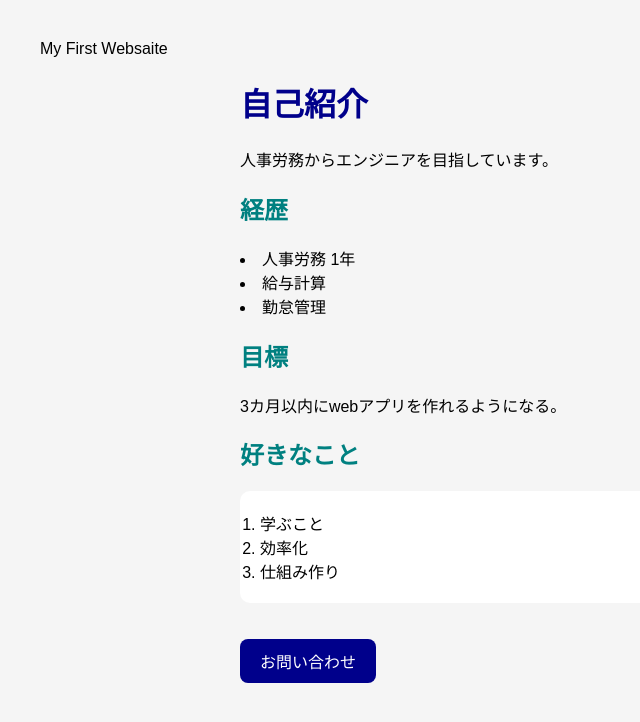
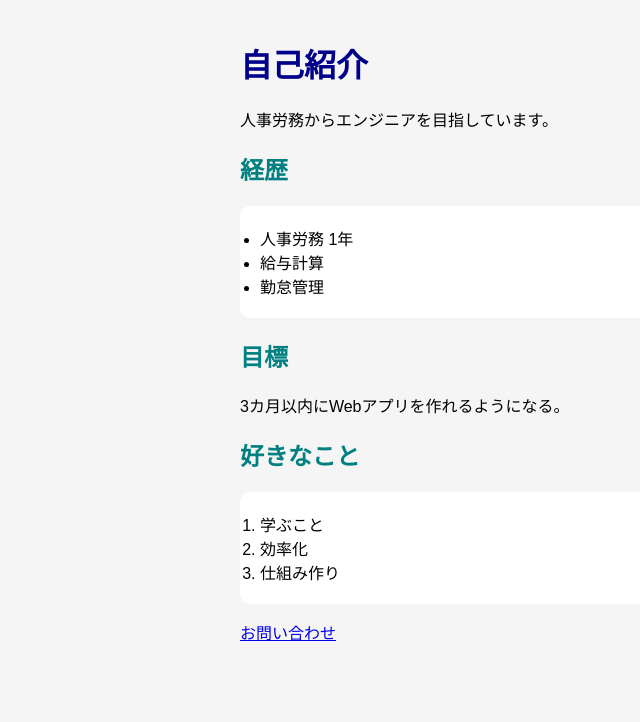
Before and after one commit to tengdaicai-ship-it/my-first-website, a plain HTML site: page index.html in a window 1280 px wide. Shown: the whole page, without its empty margins (0-640 px from the left). Drawn offline with Linux system fonts and the light colour scheme.

Commit message:
コード整理

```diff
--- a/index.html
+++ b/index.html
@@ -1,8 +1,8 @@
-<!DOCTYPE htmL>
-<html>
+<!DOCTYPE html>
+<html lang="ja">
 <head>
     <meta charset="UTF-8">
-        <titel>My First Websaite</titel>
+    <title>My First Website</title>
     <link rel="stylesheet" href="style.css">
 </head>
 <body>
@@ -11,13 +11,14 @@
         <p>人事労務からエンジニアを目指しています。</p>
 
         <h2>経歴</h2>
-        <u1>
+        <ul>
             <li>人事労務 1年</li>
             <li>給与計算</li>
             <li>勤怠管理</li>
-        </u1>
+        </ul>
+
         <h2>目標</h2>
-        <p>3カ月以内にwebアプリを作れるようになる。</p>
+        <p>3カ月以内にWebアプリを作れるようになる。</p>
 
         <h2>好きなこと</h2>
         <ol>
@@ -26,7 +27,7 @@
             <li>仕組み作り</li>
         </ol>
 
-        <a href="contact.html" class="bin">お問い合わせ</a>
+        <a href="contact.html" class="btn">お問い合わせ</a>
     </div>
 </body>
 </html>
```
Lines whose indentation alone changed are shown as unchanged.
